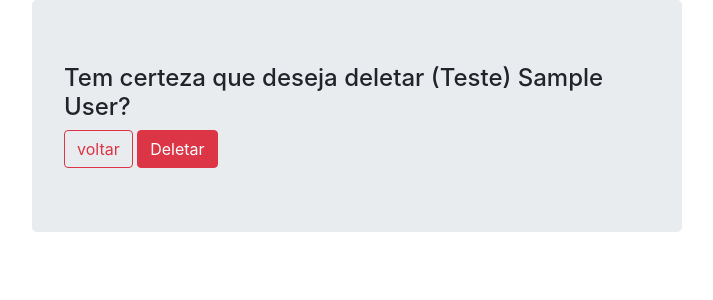
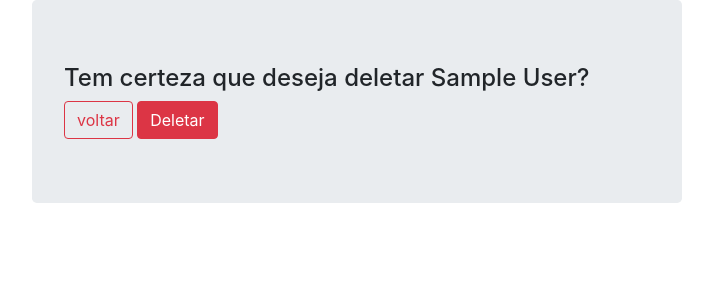
Before and after one commit to thuliosenechal/gestao_clientes, a Django app: page /clientes/delete/1/ in a window 1280 px wide. Shown: the top 300 px of the page, without its empty margins (283-996 px from the left). Run offline with Django 3.2, Linux system fonts and the light colour scheme; a user stored in the database is signed in; tables that the repository leaves empty hold one stand-in row (values such as "Sample post"); some libraries are stand-ins or nearby versions.

Commit message:
Peson_delete_confirm

```diff
--- a/clientes/templates/person_delete_confirm.html
+++ b/clientes/templates/person_delete_confirm.html
@@ -4,7 +4,7 @@
 
 {% block main %}
 
-    <h4> Tem certeza que deseja deletar (Teste) {{ person }}?</h4>
+    <h4> Tem certeza que deseja deletar {{ person }}?</h4>
     <form method="post" enctype="multipart/form-data">
         {% csrf_token %}
 
```
